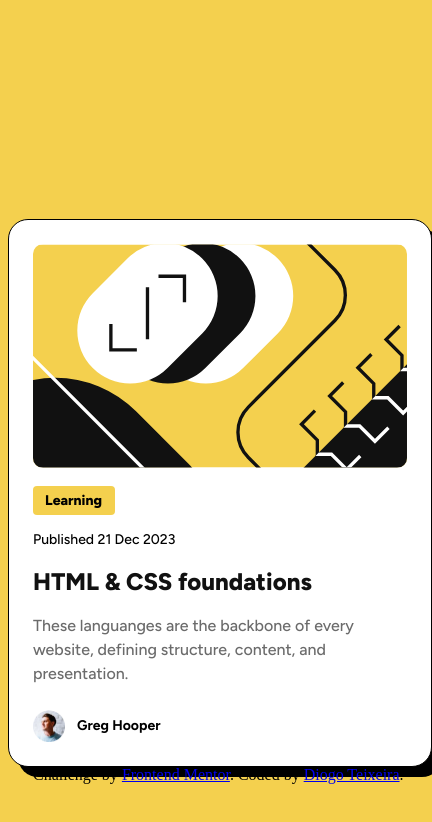
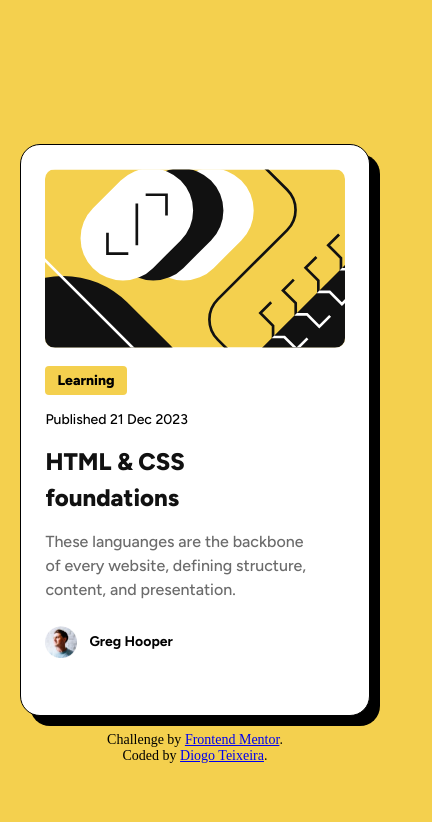
Before and after one commit to diogoateixeirasu/blog-preview-card-main, a plain HTML site: page index.html in a window 390 px wide. Shown: the whole page, 432 px wide, since content can reach past the window. Drawn offline with Linux system fonts and the light colour scheme.

Commit message:
changing hover and the size for smartphone view

```diff
--- a/styles.css
+++ b/styles.css
@@ -1,31 +1,39 @@
 body {
     background-color: #F4D04E;
-    font-weight: 100;
+    height: 100vh;
+    display:flex;
+    align-items: center;
+
+
 
 }
 #textbox{
-    width: 336px;
+
+    width: 90%;
 
 
 }
 #content {
+
     background-color: #FFFFFF;
     border: 1px solid black;
-    width: 100%;
+    width: 80%;
     max-width: 384px;
     max-height: 522px;
     margin: 219px auto 219px;
-    padding: 0 24px;
+    padding: 24px;
     border-radius: 20px;
     padding-top: 24px ;
     box-shadow: 10px 10px   rgba(0, 0, 0, 1);
     animation: ease-in;
-    transition: 0.6s;
+    transition: 0.6s ease-in;
 
 
 }
 
 #textmain p {
+    -webkit-font-smoothing: antialiased;
+  text-rendering: optimizeLegibility;
     font-family:"Figtree";
     src: url(./assets/fonts/static/Figtree-Medium.ttf);
     font-size: 16px;
@@ -36,9 +44,12 @@ body {
     margin-bottom: 14px;
     margin-top: 14px;
 
+
 }
 
 .titulo {
+    -webkit-font-smoothing: antialiased;
+  text-rendering: optimizeLegibility;
     font-family:"Figtree";
     src: url(./assets/fonts/static/Figtree-ExtraBold.ttf);
     font-size: 24px;
@@ -76,7 +87,8 @@ body {
 
 }
 .nav {
-
+    -webkit-font-smoothing: antialiased;
+  text-rendering: optimizeLegibility;
    padding: 4px 12px 4px 12px ;
    font-family: "Figtree";
     src: url(./assets/fonts/static/Figtree-ExtraBold.ttf);
@@ -86,6 +98,8 @@ body {
 
 }
 #second_header h4 {
+    -webkit-font-smoothing: antialiased;
+  text-rendering: optimizeLegibility;
     font-family: "Figtree";
     src: url(./assets/fonts/static/Figtree-Medium.ttf);
     font-size: 14px;
@@ -96,6 +110,8 @@ body {
 
 }
 #profileimage{
+    -webkit-font-smoothing: antialiased;
+  text-rendering: optimizeLegibility;
     margin-bottom: 24px;
     margin-top: 24px;
     width: 129px;
@@ -108,12 +124,29 @@ body {
     display: flex;
     align-items: center;
 }
+
 #profileimage span{
     padding-left: 12px;
+
 }
+
+#profileimage span:hover {
+    color: #F4D04E;
+    cursor: pointer;
+    padding-left: 12px;
+    transition: 0.4s;
+
+
+}
+
 #profileimage img{
     width: 32px;
     height: 32px;
 
 
 }
+footer {
+  padding: 50px;
+  text-align: center;
+  font-size: 14px;
+}
```
